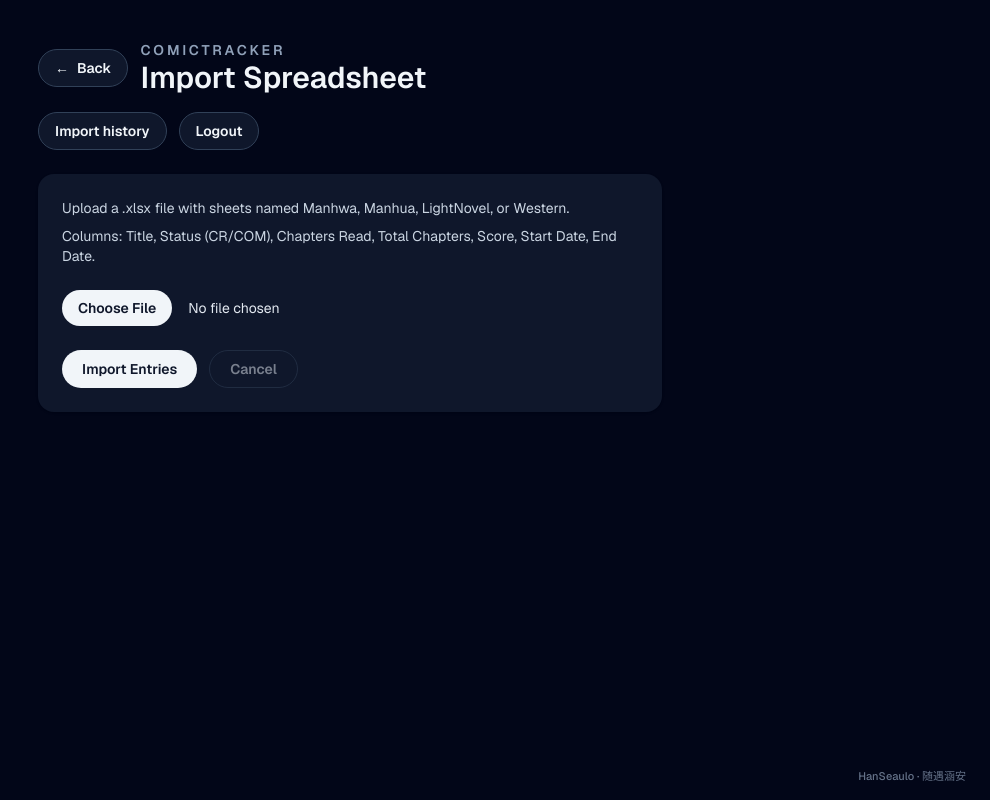
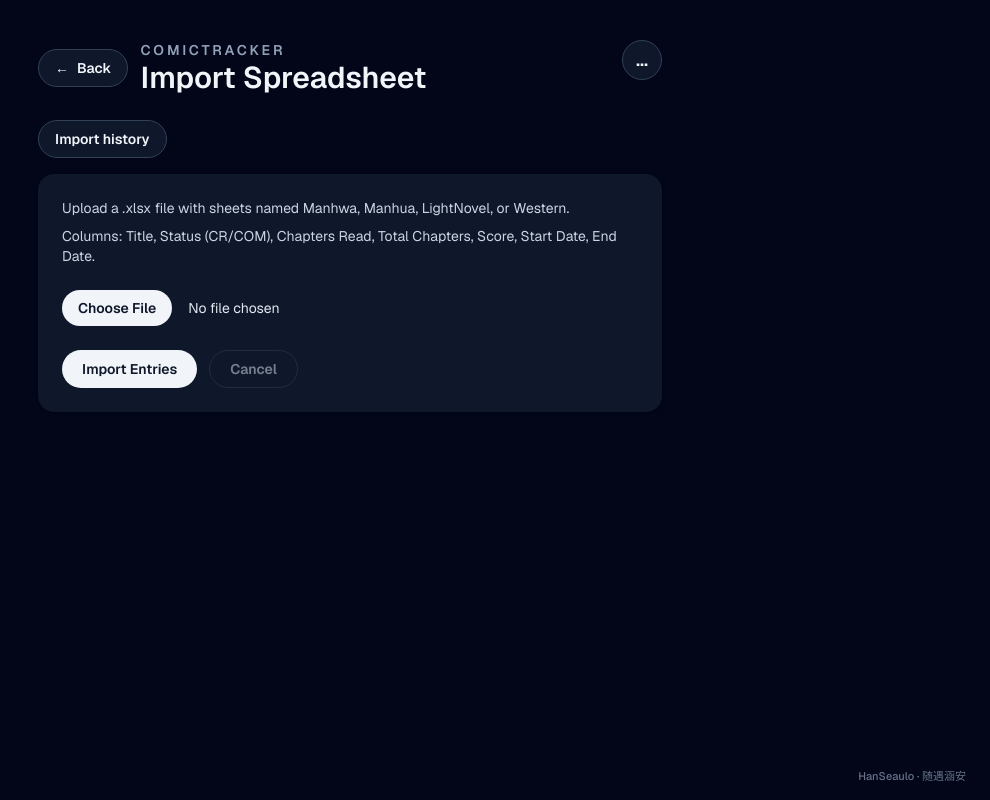
Before and after one commit to HanSeaulo/ComicTracker, a Next.js app: page /import in a window 1280 px wide. Shown: the whole page, without its empty margins (290-1280 px from the left). Built offline with nearby package versions, Linux system fonts and the light colour scheme; no server answers; the database is empty.

Commit message:
refactor(ui): declutter header, move page actions to body, add overflow logout menu

```diff
--- a/src/app/entries/[id]/page.tsx
+++ b/src/app/entries/[id]/page.tsx
@@ -89,21 +89,7 @@
   return (
     <div className="min-h-screen bg-slate-50 dark:bg-slate-950">
       <div className="mx-auto w-full max-w-3xl px-6 py-10">
-        <AppHeader
-          title={entry.title}
-          showBack
-          actions={
-            <>
-              <Link
-                className="rounded-full border border-slate-200 bg-white px-4 py-2 text-sm font-semibold text-slate-700 hover:border-slate-300 dark:border-slate-700 dark:bg-slate-900 dark:text-slate-100 dark:hover:border-slate-600"
-                href={`/entries/${entry.id}/edit`}
-              >
-                Edit
-              </Link>
-              <DeleteEntryButton entryId={entry.id} />
-            </>
-          }
-        />
+        <AppHeader title={entry.title} showBack />
 
         <div className="rounded-2xl bg-white p-6 shadow-sm dark:bg-slate-900">
           <dl className="grid gap-4 md:grid-cols-2">
@@ -189,6 +175,19 @@
           </dl>
         </div>
 
+        <div className="mt-4 flex flex-wrap items-center gap-3">
+          <p className="text-xs font-semibold uppercase tracking-[0.2em] text-slate-500 dark:text-slate-400">
+            Actions
+          </p>
+          <Link
+            className="rounded-full border border-slate-200 bg-white px-4 py-2 text-sm font-semibold text-slate-700 hover:border-slate-300 dark:border-slate-700 dark:bg-slate-900 dark:text-slate-100 dark:hover:border-slate-600"
+            href={`/entries/${entry.id}/edit`}
+          >
+            Edit
+          </Link>
+          <DeleteEntryButton entryId={entry.id} />
+        </div>
+
         <section className="mt-6 rounded-2xl border border-slate-200 bg-white p-6 shadow-sm dark:border-slate-700 dark:bg-slate-900">
           <div className="flex items-center justify-between">
             <h2 className="text-sm font-semibold uppercase tracking-[0.2em] text-slate-500 dark:text-slate-400">
--- a/src/app/import/page.tsx
+++ b/src/app/import/page.tsx
@@ -26,18 +26,16 @@
   return (
     <div className="min-h-screen bg-slate-50 dark:bg-slate-950">
       <div className="mx-auto w-full max-w-2xl px-6 py-10">
-        <AppHeader
-          title="Import Spreadsheet"
-          showBack
-          actions={
-            <Link
-              className="rounded-full border border-slate-200 bg-white px-4 py-2 text-sm font-semibold text-slate-700 hover:border-slate-300 dark:border-slate-700 dark:bg-slate-900 dark:text-slate-100 dark:hover:border-slate-600"
-              href="/imports"
-            >
-              Import history
-            </Link>
-          }
-        />
+        <AppHeader title="Import Spreadsheet" showBack />
+
+        <div className="mb-4">
+          <Link
+            className="inline-flex rounded-full border border-slate-200 bg-white px-4 py-2 text-sm font-semibold text-slate-700 hover:border-slate-300 dark:border-slate-700 dark:bg-slate-900 dark:text-slate-100 dark:hover:border-slate-600"
+            href="/imports"
+          >
+            Import history
+          </Link>
+        </div>
 
         <ImportForm lastImport={lastImportSummary} />
       </div>
--- a/src/app/imports/page.tsx
+++ b/src/app/imports/page.tsx
@@ -21,18 +21,16 @@
   return (
     <div className="min-h-screen bg-slate-50 dark:bg-slate-950">
       <div className="mx-auto w-full max-w-5xl px-6 py-10">
-        <AppHeader
-          title="Import History"
-          showBack
-          actions={
-            <Link
-              className="rounded-full border border-slate-200 bg-white px-4 py-2 text-sm font-semibold text-slate-700 hover:border-slate-300 dark:border-slate-700 dark:bg-slate-900 dark:text-slate-100 dark:hover:border-slate-600"
-              href="/import"
-            >
-              Import
-            </Link>
-          }
-        />
+        <AppHeader title="Import History" showBack />
+
+        <div className="mb-4">
+          <Link
+            className="inline-flex rounded-full border border-slate-200 bg-white px-4 py-2 text-sm font-semibold text-slate-700 hover:border-slate-300 dark:border-slate-700 dark:bg-slate-900 dark:text-slate-100 dark:hover:border-slate-600"
+            href="/import"
+          >
+            Import
+          </Link>
+        </div>
 
         <div className="overflow-hidden rounded-2xl border border-slate-200 bg-white shadow-sm dark:border-slate-700 dark:bg-slate-900">
           <div className="grid grid-cols-12 gap-3 border-b border-slate-100 px-4 py-3 text-xs font-semibold uppercase tracking-wider text-slate-500 dark:border-slate-800 dark:text-slate-400">
--- a/src/app/page.tsx
+++ b/src/app/page.tsx
@@ -124,9 +124,11 @@
       <div className="mx-auto flex w-full max-w-6xl flex-col gap-8 px-6 py-10">
         <AppHeader
           title="Library"
-          actions={
-            <>
+        />
+
+        <div className="flex flex-wrap items-center justify-between gap-3">
           <ThemeToggle />
+          <div className="flex flex-wrap items-center gap-3">
             <Link
               className="rounded-full border border-slate-200 bg-white px-4 py-2 text-sm font-semibold text-slate-700 hover:border-slate-300 dark:border-slate-700 dark:bg-slate-900 dark:text-slate-100 dark:hover:border-slate-600"
               href="/import"
@@ -139,9 +141,8 @@
             >
               Add Entry
             </Link>
-            </>
-          }
-        />
+          </div>
+        </div>
 
         <EntryFilters />
 
--- a/src/components/AppHeader.tsx
+++ b/src/components/AppHeader.tsx
@@ -1,16 +1,15 @@
 import type { ReactNode } from "react";
 import { BackButton } from "@/components/BackButton";
-import { LogoutButton } from "@/components/LogoutButton";
+import { HeaderMenu } from "@/components/HeaderMenu";
 
 type AppHeaderProps = {
   title: ReactNode;
   showBack?: boolean;
-  actions?: ReactNode;
 };
 
-export function AppHeader({ title, showBack = false, actions }: AppHeaderProps) {
+export function AppHeader({ title, showBack = false }: AppHeaderProps) {
   return (
-    <header className="mb-6 flex flex-wrap items-start justify-between gap-4">
+    <header className="mb-6 flex items-start justify-between gap-4">
       <div className="flex items-center gap-3">
         {showBack ? <BackButton /> : null}
         <div>
@@ -20,10 +19,7 @@
           <h1 className="text-3xl font-semibold text-slate-900 dark:text-slate-100">{title}</h1>
         </div>
       </div>
-      <div className="flex flex-wrap items-center gap-3">
-        {actions}
-        <LogoutButton />
-      </div>
+      <HeaderMenu />
     </header>
   );
 }
--- /dev/null
+++ b/src/components/HeaderMenu.tsx
@@ -0,0 +1,72 @@
+"use client";
+
+import { useEffect, useRef, useState } from "react";
+
+export function HeaderMenu() {
+  const [open, setOpen] = useState(false);
+  const menuRef = useRef<HTMLDivElement | null>(null);
+  const buttonRef = useRef<HTMLButtonElement | null>(null);
+
+  useEffect(() => {
+    if (!open) return;
+    const onPointerDown = (event: PointerEvent) => {
+      const target = event.target as Node | null;
+      if (!target) return;
+      if (menuRef.current?.contains(target)) return;
+      if (buttonRef.current?.contains(target)) return;
+      setOpen(false);
+    };
+    const onKeyDown = (event: KeyboardEvent) => {
+      if (event.key === "Escape") {
+        setOpen(false);
+      }
+    };
+    window.addEventListener("pointerdown", onPointerDown);
+    window.addEventListener("keydown", onKeyDown);
+    return () => {
+      window.removeEventListener("pointerdown", onPointerDown);
+      window.removeEventListener("keydown", onKeyDown);
+    };
+  }, [open]);
+
+  const onLogout = async () => {
+    try {
+      await fetch("/api/auth/logout", { method: "POST" });
+    } finally {
+      window.location.href = "/login";
+    }
+  };
+
+  return (
+    <div className="relative">
+      <button
+        ref={buttonRef}
+        type="button"
+        onClick={() => setOpen((value) => !value)}
+        aria-haspopup="menu"
+        aria-expanded={open}
+        aria-label="Open menu"
+        className="inline-flex h-10 w-10 items-center justify-center rounded-full border border-slate-200 bg-white text-lg font-semibold leading-none text-slate-700 hover:border-slate-300 dark:border-slate-700 dark:bg-slate-900 dark:text-slate-100 dark:hover:border-slate-600"
+      >
+        <span aria-hidden="true">...</span>
+      </button>
+
+      {open ? (
+        <div
+          ref={menuRef}
+          role="menu"
+          className="absolute right-0 z-20 mt-2 min-w-40 overflow-hidden rounded-xl border border-slate-200 bg-white py-1 shadow-lg dark:border-slate-700 dark:bg-slate-900"
+        >
+          <button
+            type="button"
+            role="menuitem"
+            onClick={onLogout}
+            className="block w-full px-4 py-2 text-left text-sm font-medium text-slate-700 hover:bg-slate-100 dark:text-slate-100 dark:hover:bg-slate-800"
+          >
+            Logout
+          </button>
+        </div>
+      ) : null}
+    </div>
+  );
+}
```
Lines whose indentation alone changed are shown as unchanged.
